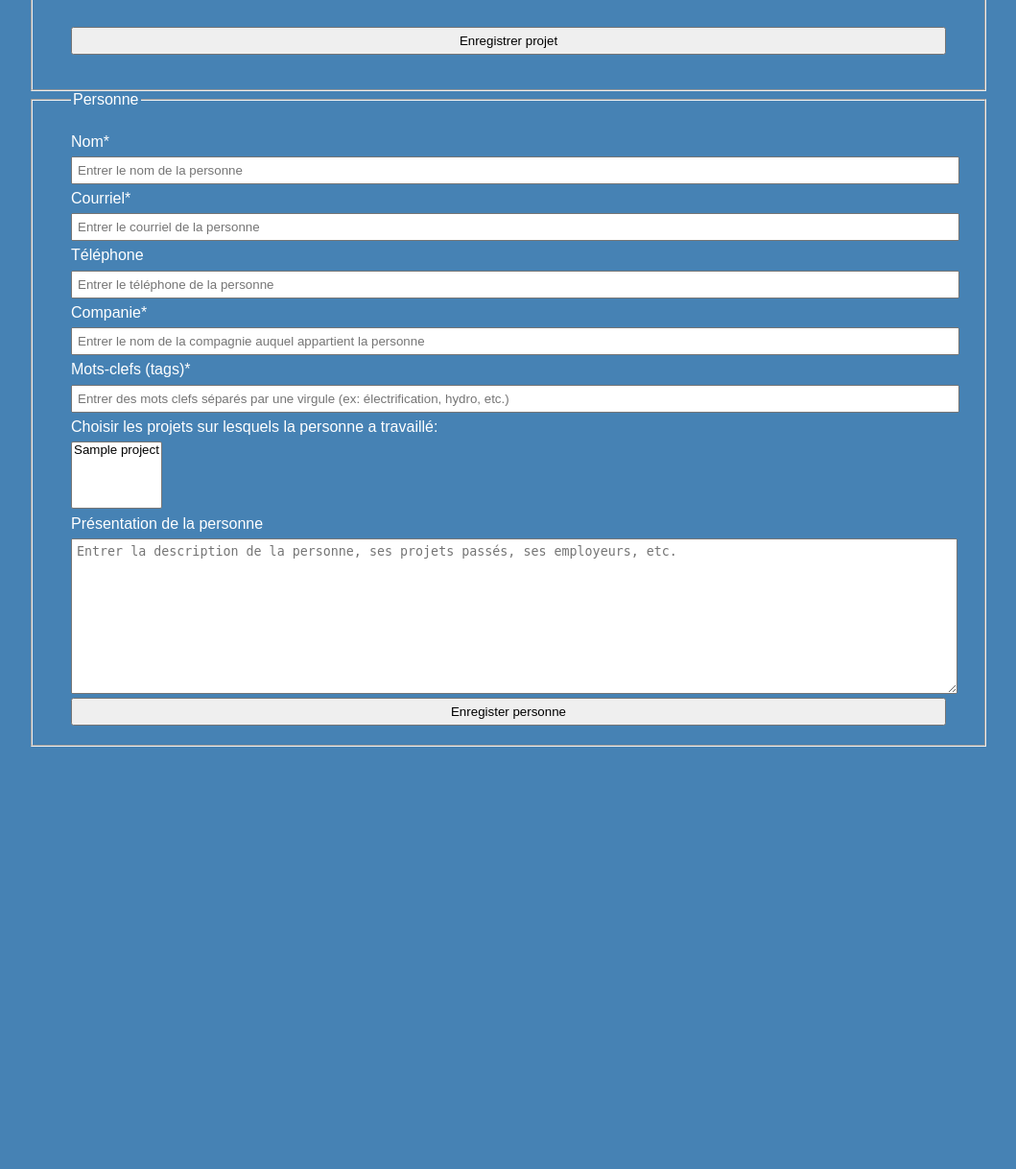
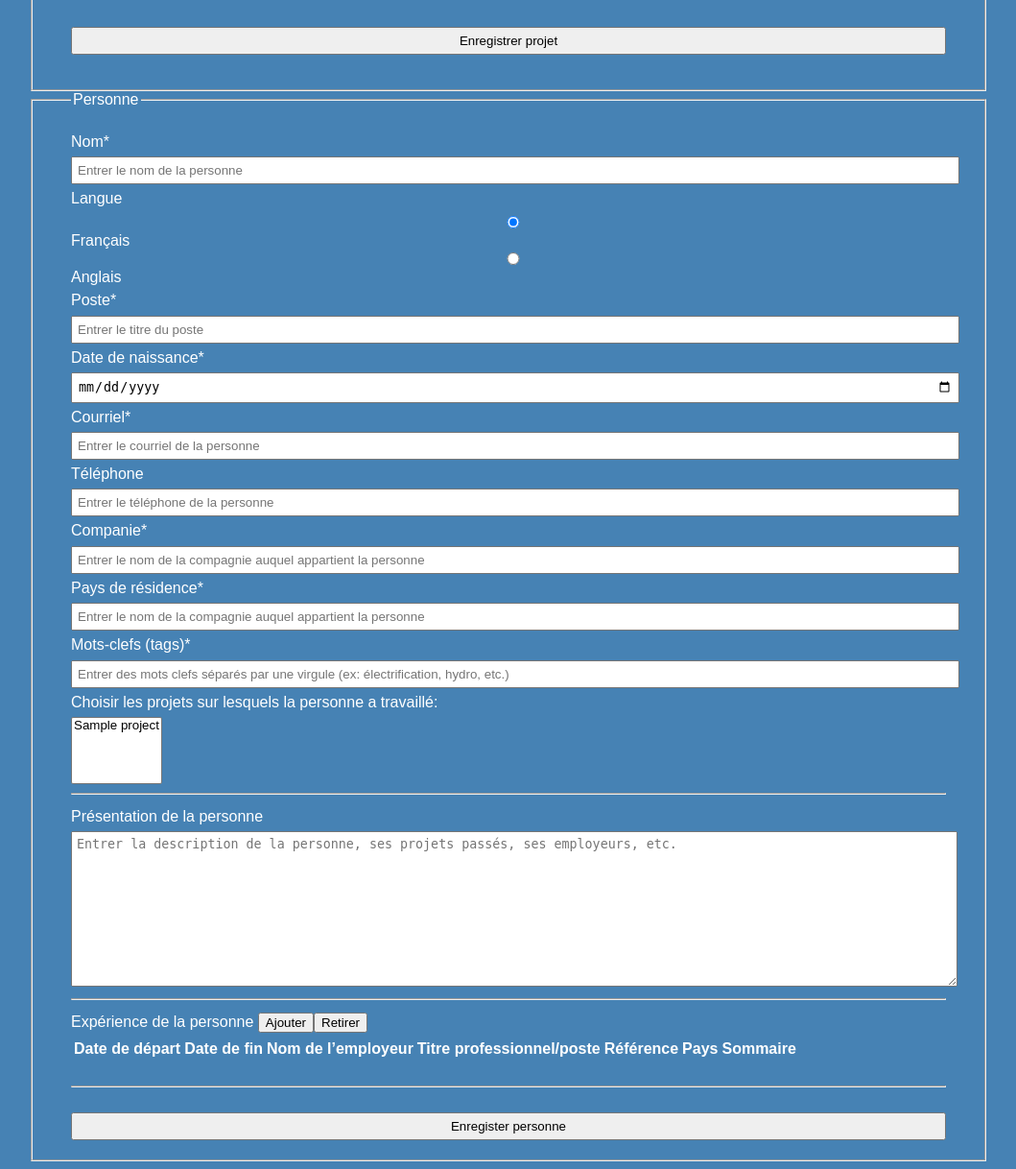
Before and after one commit to DFS420/intern-app, a Flask app: template app/templates/add_entry.html in a window 1280 px wide. Shown: the part 2273-3491 px from the top of the page at 96% size, without its empty margins (184-1243 px from the left). Before the commit the page ends 3051 px from the top, so only its background shows below. Run offline with Flask 2, Linux system fonts and the light colour scheme; the template is opened without the code that fills it: most values are stand-ins (such as "Sample title", 1, 10 or a date in 2020); lists and menus that the app fills with data are empty; parts of the project's set-up code (start-up, migrations or seed data) failed here and were passed over; some libraries are stand-ins or nearby versions.

Commit message:
ajout éléments pour les personnes

```diff
--- a/app/templates/add_entry.html
+++ b/app/templates/add_entry.html
@@ -47,7 +47,7 @@
                 <div class="form-control">
                     <label for="language">Langue</label>
                     <input type="radio" id="language" name="language" value="fr" checked="true"> Français
-                    <input type="radio" id="language" name="language" value="en"> Anglais
+                    <input type="radio"               name="language" value="en"> Anglais
                 </div>
 
                 <hr style="color: #f6f7f7; margin-left: auto; margin-right: auto;">
@@ -307,6 +307,28 @@
                 </div>
 
                 <div class="form-control">
+                    <label for="language">Langue</label>
+                    <input type="radio" id="language_person" name="language" value="fr" checked="true"> Français
+                    <input type="radio"               name="language" value="en"> Anglais
+                </div>
+
+                <div class="form-control">
+                    <label for="job">Poste*</label>
+                    <input type="text" id="job" name="job" placeholder="Entrer le titre du poste" required/>
+                </div>
+
+                <div class="form-control">
+                    <label for="birthday">Date de naissance*</label>
+                    <input
+                            type="date"
+                            id="birthday"
+                            name="birthday"
+                            required
+                    />
+                </div>
+
+
+                <div class="form-control">
                     <label for="email">Courriel*</label>
                     <input
                             type="email"
@@ -339,9 +361,20 @@
                 </div>
 
                 <div class="form-control">
+                    <label for="residency">Pays de résidence*</label>
+                    <input
+                            type="text"
+                            id="residency"
+                            name="residency"
+                            placeholder="Entrer le nom de la compagnie auquel appartient la personne"
+                            required
+                    />
+                </div>
+
+                <div class="form-control">
                     <label for="person_tags">Mots-clefs (tags)*</label>
                     <input
-                            type="tags"
+                            type="text"
                             id="person_tags"
                             name="person_tags"
                             placeholder="Entrer des mots clefs séparés par une virgule (ex: électrification, hydro, etc.)"
@@ -358,6 +391,7 @@
                     </select>
                 </div>
 
+                <hr style="color: #f6f7f7; margin-left: auto; margin-right: auto;">
 
                 <div class="form-control">
                     <label for="person_body">Présentation de la personne</label>
@@ -371,7 +405,90 @@
                     ></textarea>
                 </div>
 
-                <input type="submit" value="Enregister personne" class="submit-btn"/>
+                <hr style="color: #f6f7f7; margin-left: auto; margin-right: auto;">
+
+                <script src="https://ajax.googleapis.com/ajax/libs/jquery/2.1.1/jquery.min.js"></script>
+
+
+                <div class="form-control">
+                    <label for="experience">Expérience de la personne</label>
+                    <table id="experience" name="experience">
+                        <tr>
+                            <th>Date de départ</th>
+                            <th>Date de fin</th>
+                            <th>Nom de l’employeur</th>
+                            <th>Titre professionnel/poste</th>
+                            <th>Référence</th>
+                            <th>Pays</th>
+                            <th>Sommaire</th>
+                        </tr>
+                        {% for num_xp in range(1, max_xp) %}
+                        <tr>
+                            <td><input
+                                type="month"
+                                id="start_date_xp_{{ num_xp }}"
+                                name="start_date_xp_{{ num_xp }}"
+<!--                                value="{{ experience['start_date_xp'] }}"-->
+                                />
+                            </td>
+                            <td><input
+                                type="month"
+                                id="stop_date_xp_{{ num_xp }}"
+                                name="stop_date_xp_{{ num_xp }}"
+<!--                                value="{{ experience['stop_date_xp'] }}"-->
+                                />
+                            </td>
+                            <td><input
+                                type="text"
+                                id="employer_{{ num_xp }}"
+                                name="employer_{{ num_xp }}"
+<!--                                value="{{ experience['employer'] }}"-->
+                                />
+                            </td>
+                            <td><input
+                                type="text"
+                                id="job_title_{{ num_xp }}"
+                                name="job_title_{{ num_xp }}"
+<!--                                value="{{ experience['job_title'] }}"-->
+                                />
+                            </td>
+                            <td><input
+                                type="text"
+                                id="reference_{{ num_xp }}"
+                                name="reference_{{ num_xp }}"
+<!--                                value="{{ experience['reference'] }}"-->
+                                />
+                            </td>
+                            <td><input
+                                type="text"
+                                id="country_xp_{{ num_xp }}"
+                                name="country_xp_{{ num_xp }}"
+<!--                                value="{{ experience['country_xp'] }}"-->
+                                />
+                            </td>
+                            <td><input
+                                type="text"
+                                id="summary_xp_{{ num_xp }}"
+                                name="summary_xp_{{ num_xp }}"
+<!--                                value="{{ experience['summary_xp'] }}"-->
+                                />
+                            </td>
+                        </tr>
+                        {% endfor %}
+                        <button onclick="add()"  href="#experience" formnovalidate="formnovalidate" >Ajouter</button>
+                        <button onclick="remove()" formnovalidate="formnovalidate" >Retirer</button>
+                        <input type="hidden" value="1" id="total_line">
+                    </table>
+
+<!--                    <input type="submit" value="Ajouter une expérience" name="add_xp" class="submit-btn"/>-->
+                </div>
+
+
+                </br>
+                <hr style="color: #f6f7f7; margin-left: auto; margin-right: auto;">
+                </br>
+
+                <input type="submit" value="Enregister personne" name="save_person" class="submit-btn"/>
             </fieldset>
         </form>
 
```
